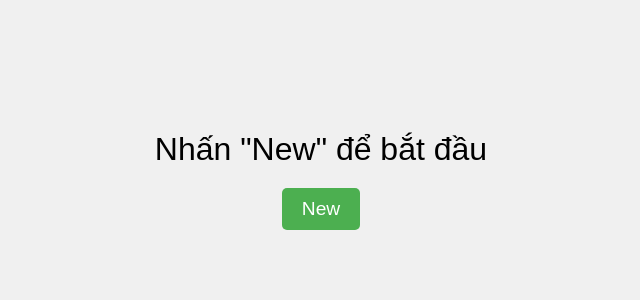
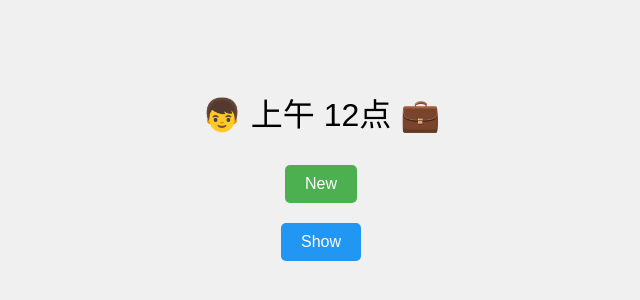
Before and after one commit to tiendung-hoang/tiengtrungtaydo, a plain HTML site: page main.html in a window 1280 px wide. Shown: the part 220-520 px from the top of the page, without its empty margins (319-959 px from the left). Drawn offline with Linux system fonts and the light colour scheme.

Commit message:
Update main.html

```diff
--- a/main.html
+++ b/main.html
@@ -1,9 +1,9 @@
 <!DOCTYPE html>
-<html lang="vi">
+<html lang="en">
 <head>
     <meta charset="UTF-8">
     <meta name="viewport" content="width=device-width, initial-scale=1.0">
-    <title>Học Ngày Giờ</title>
+    <title>Chinese Sentence Practice</title>
     <style>
         body {
             font-family: Arial, sans-serif;
@@ -15,51 +15,87 @@
             margin: 0;
             background-color: #f0f0f0;
         }
-        #timeDisplay {
+        #display {
             font-size: 2em;
             margin-bottom: 20px;
             text-align: center;
         }
         button {
             padding: 10px 20px;
-            font-size: 1.2em;
+            font-size: 1em;
+            margin: 10px;
             cursor: pointer;
+            border: none;
+            border-radius: 5px;
             background-color: #4CAF50;
             color: white;
-            border: none;
-            border-radius: 5px;
         }
         button:hover {
             background-color: #45a049;
         }
+        #showButton {
+            background-color: #2196F3;
+        }
+        #showButton:hover {
+            background-color: #1e88e5;
+        }
+        #textDisplay {
+            font-size: 1.2em;
+            margin-top: 10px;
+            display: none;
+        }
     </style>
 </head>
 <body>
-    <div id="timeDisplay">Nhấn "New" để bắt đầu</div>
-    <button onclick="generateRandomTime()">New</button>
+    <div id="display"></div>
+    <div id="textDisplay"></div>
+    <button onclick="generateSentence()">New</button>
+    <button id="showButton" onclick="toggleText()">Show</button>
 
     <script>
-        function generateRandomTime() {
-            // Tạo ngày giờ ngẫu nhiên từ 2000 đến 2025
-            const start = new Date(2000, 0, 1);
-            const end = new Date(2025, 11, 31);
-            const randomDate = new Date(start.getTime() + Math.random() * (end.getTime() - start.getTime()));
+        const characters = [
+            { emoji: "👧", pronoun: "她" },
+            { emoji: "👦", pronoun: "他" }
+        ];
 
-            // Lấy thông tin
-            const hours = randomDate.getHours().toString().padStart(2, '0');
-            const minutes = randomDate.getMinutes().toString().padStart(2, '0');
-            const date = randomDate.getDate().toString().padStart(2, '0');
-            const month = (randomDate.getMonth() + 1).toString().padStart(2, '0');
-            const year = randomDate.getFullYear();
+        const actions = [
+            { emoji: "💼", text: "上班", pinyin: "shàng bān" },
+            { emoji: "🏢", text: "下班", pinyin: "xià bān" },
+            { emoji: "🏠", text: "回家", pinyin: "huí jiā" },
+            { emoji: "🏫", text: "去学校", pinyin: "qù xué xiào" },
+            { emoji: "🍽️", text: "吃饭", pinyin: "chī fàn" },
+            { emoji: "🍎", text: "吃水果", pinyin: "chī shuǐ guǒ" },
+            { emoji: "💧", text: "喝水", pinyin: "hē shuǐ" },
+            { emoji: "🧋", text: "喝奶茶", pinyin: "hē nǎi chá" }
+        ];
 
-            // Tạo mảng thứ bằng tiếng Việt
-            const days = ['Chủ Nhật', 'Thứ Hai', 'Thứ Ba', 'Thứ Tư', 'Thứ Năm', 'Thứ Sáu', 'Thứ Bảy'];
-            const day = days[randomDate.getDay()];
+        function getRandomTime() {
+            const hours = Math.floor(Math.random() * 12) + 1;
+            const period = Math.random() < 0.5 ? "上午" : "下午";
+            const periodPinyin = period === "上午" ? "shàng wǔ" : "xià wǔ";
+            return { time: `${period} ${hours}点`, pinyin: `${periodPinyin} ${hours} diǎn` };
+        }
 
-            // Hiển thị
-            const displayText = `${hours}:${minutes}, ${day}, ${date}/${month}/${year}`;
-            document.getElementById('timeDisplay').textContent = displayText;
+        function generateSentence() {
+            const character = characters[Math.floor(Math.random() * characters.length)];
+            const action = actions[Math.floor(Math.random() * actions.length)];
+            const time = getRandomTime();
+            const displayText = `${character.emoji} ${time.time} ${action.emoji}`;
+            const fullText = `${character.pronoun} ${time.time} ${action.text}`;
+            const pinyinText = `${character.pronoun} ${time.pinyin} ${action.pinyin}`;
+
+            document.getElementById('display').innerText = displayText;
+            document.getElementById('textDisplay').innerHTML = `${fullText}<br>${pinyinText}`;
+            document.getElementById('textDisplay').style.display = 'none';
         }
+
+        function toggleText() {
+            const textDisplay = document.getElementById('textDisplay');
+            textDisplay.style.display = textDisplay.style.display === 'none' ? 'block' : 'none';
+        }
+
+        // Generate initial sentence on page load
+        generateSentence();
     </script>
 </body>
 </html>
```
